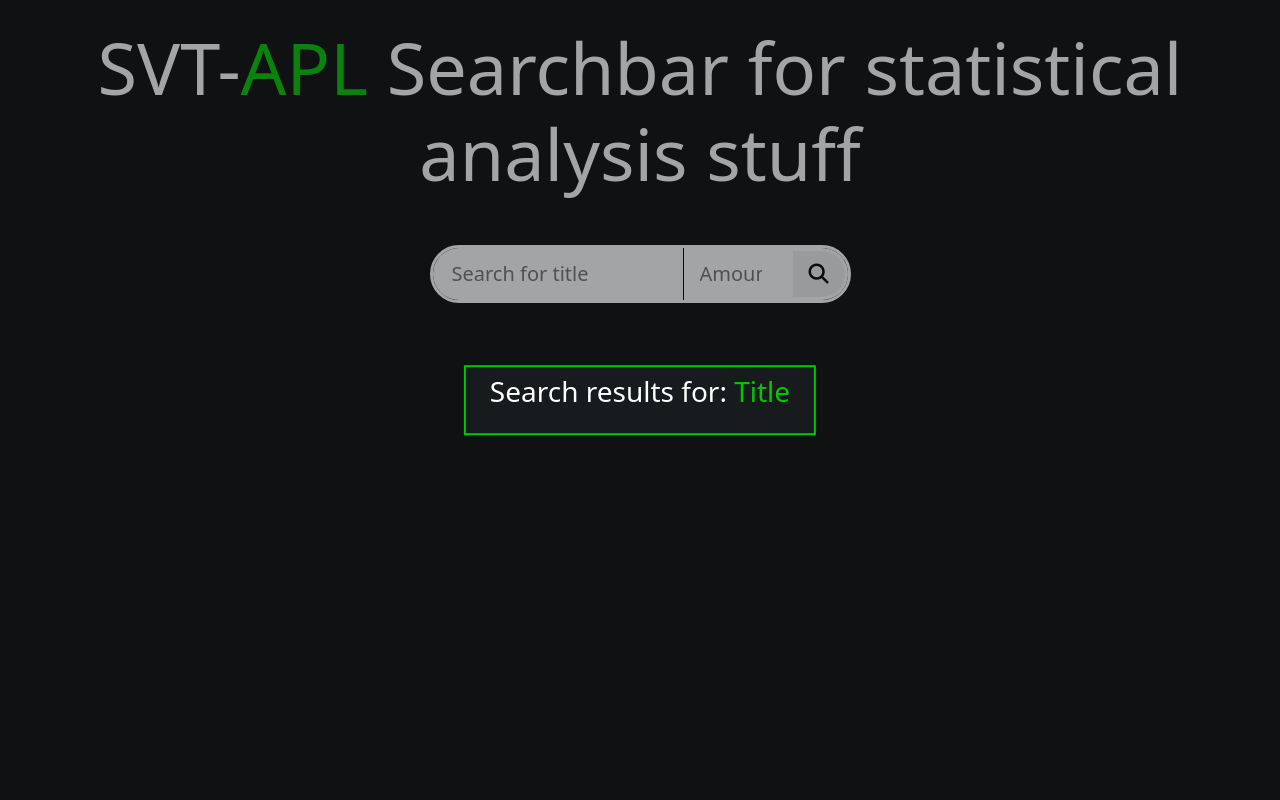
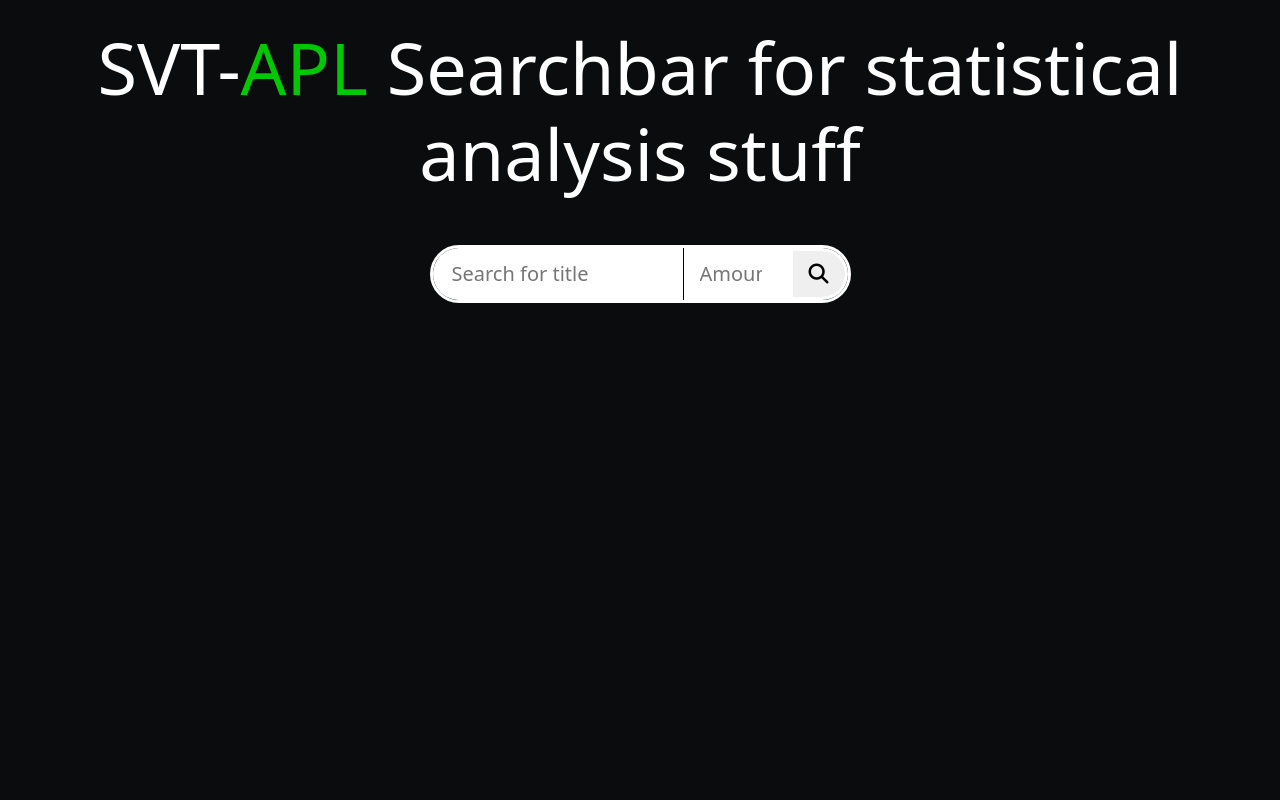
Before and after one commit to pontusgranath/svt-apl, a Django app: template django_project/dist_search/templates/dist_search/home.html in a window 1280 px wide. Run offline with Django 3.2, Linux system fonts and the light colour scheme; the template is opened without the code that fills it, so the values that code supplies are empty; style sheets or scripts are compiled from the project's sources; some libraries are stand-ins or nearby versions.

Commit message:
Removed unfinished code
Co-authored-by: Felix Larsson <56984578+felixxlll@users.noreply.github.com>
Co-authored-by: Pontus Granath <54897622+pontusgranath@users.noreply.github.com>

```diff
--- a/django_project/dist_search/static/dist_search/scripts/main.js
+++ b/django_project/dist_search/static/dist_search/scripts/main.js
@@ -13,30 +13,3 @@ $('#distance-button').click(function () {
         $('#distance-button').addClass(' activated ')
     }
 })
-
-// Creates inline search container on click
-$('.list-title').click(function search(bool){
-    try {
-    let searchedTitle = $(this).attr("show-title")
-    console.log(searchedTitle) // DEBUG // DEBUG // DEBUG
-
-    $('.inline-search-wrapper').remove()
-    $("body").append("<div class='inline-search-wrapper'><div class='inline-search-results py-2 px-4'><h3>Search results for: <span>"+ searchedTitle +"</span></h3><ul><li>Titel 1</li><li>2 Titel</li><li>Titel 3</li><li>4 Titel</li><li>Titel 5</li></ul></div></div>")
-    }
-    catch (ReferenceError) {
-        // skip ???
-        console.log("ReferenceError")
-    }
-})
-
-// Removes inline search container if mouse is clicked outside of it
-$(document).mouseup(function(e)
-{
-    var container = $(".inline-search-results")
-
-    // If the target of the click isn't the container nor a descendant of the container
-    if (!container.is(e.target) && container.has(e.target).length === 0)
-    {
-        $('.inline-search-wrapper').remove()
-    }
-});
--- a/django_project/dist_search/templates/dist_search/home.html
+++ b/django_project/dist_search/templates/dist_search/home.html
@@ -52,28 +52,6 @@
             {% endfor %}
 		</ul>
 
-		<div class="inline-search-wrapper">
-			<div class="inline-search-results py-2 px-4">
-				<h3>Search results for: <span>Title</span></h3>
-				<ul>
-					{% for key, value in sub_title_dict.item %}
-						<li>{{key}} - {{value}}</li>
-					{% endfor %}
-					{% for item in sub_title_dict.0 %}
-						<li>{{ item }}</li>
-					{% endfor %}
-				</ul>
-			</div>
-		</div>
-
-		<script>
-			let sub_title_dict = "{{ sub_title_dict.1.1 }}"
-			let sub_title_distance_dict = "{{ sub_title_distance_dict }}"
-
-			console.log(sub_title_dict)
-			console.log(sub_title_distance_dict)
-		</script>
-
 		<script src="https://kit.fontawesome.com/ee2129c6a0.js" crossorigin="anonymous"></script>
 		<script src="{% static 'dist_search/scripts/jquery-3.6.0.min.js' %}"></script>
 		<script src="{% static 'dist_search/scripts/bootstrap.min.js' %}"></script>
```
Also changed, not shown: django_project/dist_search/views.py (+0 -31 lines).
